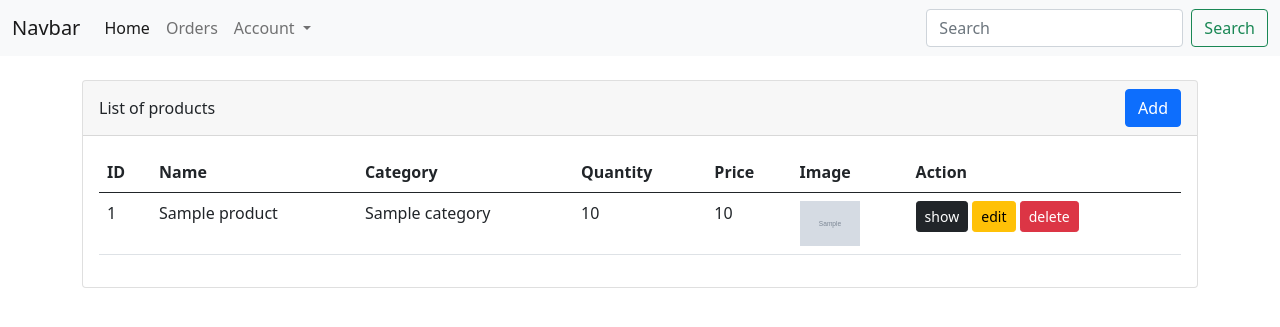
After one commit to yasminemahfoud/Laptop-Store---Symfony, a Symfony app: template templates/product/admin_index.html.twig in a window 1280 px wide. The commit adds this page. Shown: the top 327 px of the page. Run offline with Twig, Linux system fonts and the light colour scheme; the template is opened without the code that fills it: most values are stand-ins (such as "Sample title", 1, 10 or a date in 2020); grey boxes marked "Sample" are stand-in pictures; some libraries are stand-ins or nearby versions.

```diff
--- a/src/Controller/RegistrationController.php
+++ b/src/Controller/RegistrationController.php
@@ -16,6 +16,9 @@ class RegistrationController extends AbstractController
     #[Route('/register', name: 'app_register')]
     public function register(Request $request, UserPasswordHasherInterface $userPasswordHasher, EntityManagerInterface $entityManager): Response
     {
+        if ($this->getUser()){
+            return this->redirecthoRoute('home');
+        }
         $user = new User();
         $form = $this->createForm(RegistrationFormType::class, $user);
         $form->handleRequest($request);
--- a/templates/base.html.twig
+++ b/templates/base.html.twig
@@ -29,10 +29,9 @@
                 <div class="collapse navbar-collapse" id="navbarSupportedContent">
                     <ul class="navbar-nav me-auto mb-2 mb-lg-0">
                         <li class="nav-item">
-          <a class="nav-link active" aria-current="page" href="#">Home</a>
+                            <a class="nav-link active" aria-current="page" href="{{ path('Home') }}">Home</a>
                         </li>
                         <li class="nav-item">
-
                             <a class="nav-link" href="{{ path('app_user_orders') }}">Orders</a>
                         </li>
                         <li class="nav-item dropdown">
@@ -40,16 +39,33 @@
                                 Account
                             </a>
                             <ul class="dropdown-menu" aria-labelledby="navbarDropdown">
-            <li><a class="dropdown-item" href="#">Sing Up</a></li>
-            <li><a class="dropdown-item" href="#">Sing in</a></li>
-            <li><hr class="dropdown-divider"></li>
-            <li><a class="dropdown-item" href="#">Name</a></li>
+                                {% if not app.user %}
+                                    <li><a class="dropdown-item" href="{{ path('app_register') }}">Sign Up</a></li>
+                                    <li><a class="dropdown-item" href="{{ path('app_login') }}">Sign In</a></li>
+                                {% else %}
+                                    <li><a class="dropdown-item" href="#">{{ app.user.username }}</a></li>
+                                    <li><a class="dropdown-item" href="{{ path('app_logout') }}">Logout</a></li>
+                                {% endif %}
                             </ul>
                         </li>
-        <li class="nav-item">
-          <a class="nav-link disabled" href="#" tabindex="-1" aria-disabled="true">HAssan</a>
+                    </ul>
+
+                    {% if is_granted('ROLE_ADMIN') %}
+                    <ul class="navbar-nav mb-2 mb-lg-0">
+                        <li class="nav-item dropdown">
+                            <a class="nav-link dropdown-toggle" href="#" id="adminDropdown" role="button" data-bs-toggle="dropdown" aria-expanded="false">
+                                Admin
+                            </a>
+                            <ul class="dropdown-menu" aria-labelledby="adminDropdown">
+                              <li><a class="dropdown-item" href="{{ path('app_product') }}">Products</a></li>
+                                  <li><a class="dropdown-item" href="{{ path('app_product_create') }}">Create Product</a></li>
+                                  <li><a class="dropdown-item" href="{{ path('order_list') }}">Orders</a></li>
+                                  <li><a class="dropdown-item" href="{{ path('app_logout') }}">Logout</a></li>
+                            </ul>
                         </li>
                     </ul>
+                    {% endif %}
+
                     <form class="d-flex">
                         <input class="form-control me-2" type="search" placeholder="Search" aria-label="Search">
                         <button class="btn btn-outline-success" type="submit">Search</button>
@@ -57,6 +73,7 @@
                 </div>
             </div>
         </nav>
+
         {% block body %}{% endblock %}
     </body>
 </html>
--- /dev/null
+++ b/templates/product/admin_index.html.twig
@@ -0,0 +1,50 @@
+{% extends 'base.html.twig' %}
+
+{% block title %}List of products{% endblock %}
+
+{% block body %}
+<div class="container mt-4">
+    <div class="card">
+        <div class="card-header d-flex justify-content-between align-items-center">
+            <span>List of products</span>
+            <a href="{{ path('app_product_create') }}" class="btn btn-primary">Add</a>
+        </div>
+        <div class="card-body">
+            <table class="table">
+                <thead>
+                    <tr>
+                        <th>ID</th>
+                        <th>Name</th>
+                        <th>Category</th>
+                        <th>Quantity</th>
+                        <th>Price</th>
+                        <th>Image</th>
+                        <th>Action</th>
+                    </tr>
+                </thead>
+                <tbody>
+                    {% for product in products %}
+                    <tr>
+                        <td>{{ product.id }}</td>
+                        <td>{{ product.name }}</td>
+                        <td>{{ product.category }}</td>
+                        <td>{{ product.quantity }}</td>
+                        <td>{{ product.price }}</td>
+                        <td>
+                            {% if product.image %}
+                            <img src="/uploads/{{ product.image }}" width="60">
+                            {% endif %}
+                        </td>
+                        <td>
+                            <a href="{{ path('app_product_show', {id: product.id}) }}" class="btn btn-dark btn-sm">show</a>
+                            <a href="{{ path('app_product_edit', {id: product.id}) }}" class="btn btn-warning btn-sm">edit</a>
+                            <a href="{{ path('app_product_delete', {id: product.id}) }}" class="btn btn-danger btn-sm">delete</a>
+                        </td>
+                    </tr>
+                    {% endfor %}
+                </tbody>
+            </table>
+        </div>
+    </div>
+</div>
+{% endblock %}
```
Also changed, not shown: src/Controller/OrderController.php (+14 -0 lines), src/Controller/ProductController.php (+28 -1 lines), templates/bundles/twigBndules/exception/error404.html.twig (added, +10 -0 lines), templates/product/templates/product/admin_index.html.twig (added, +50 -0 lines), 1 other file. Lines whose indentation alone changed are shown as unchanged.
